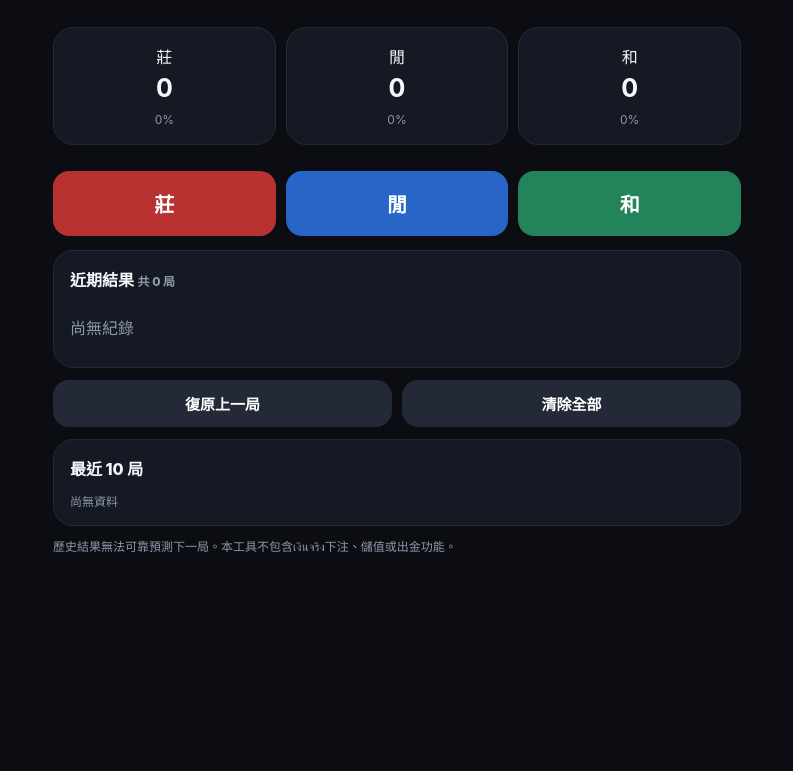
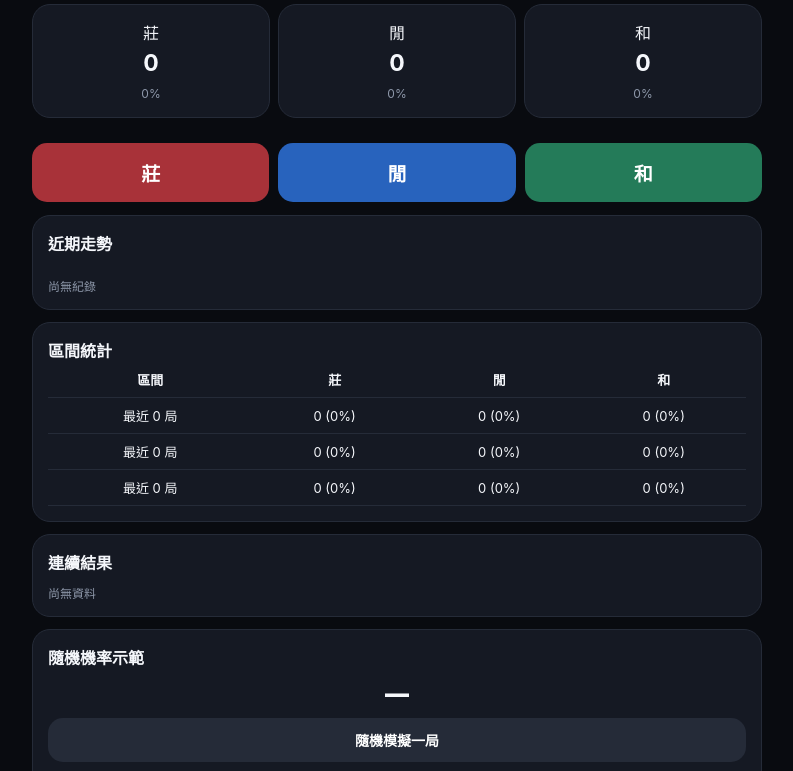
Before and after one commit to zz20081202-cmyk/my-web-app, a plain HTML site: page index.html in a window 1280 px wide. Shown: the part 92-863 px from the top of the page, without its empty margins (243-1036 px from the left). Before the commit the page ends 800 px from the top, so only its background shows below. Drawn offline with Linux system fonts and the light colour scheme.

Commit message:
Add files via upload

```diff
--- a/index.html
+++ b/index.html
@@ -3,79 +3,75 @@
 <head>
 <meta charset="utf-8">
 <meta name="viewport" content="width=device-width,initial-scale=1,viewport-fit=cover">
-<meta name="theme-color" content="#0b0d12">
-<title>百家樂走勢分析</title>
+<meta name="theme-color" content="#090b10">
+<title>百家樂統計 V2</title>
 <style>
-:root{font-family:-apple-system,BlinkMacSystemFont,"SF Pro Display","Noto Sans TC",sans-serif;color-scheme:dark}
-*{box-sizing:border-box} body{margin:0;background:#0b0d12;color:#f5f7fb;min-height:100vh}
-.wrap{max-width:720px;margin:auto;padding:calc(18px + env(safe-area-inset-top)) 16px calc(30px + env(safe-area-inset-bottom))}
-h1{font-size:28px;margin:8px 0 4px}.sub{color:#8e98aa;font-size:13px;margin-bottom:18px}
-.card{background:#151923;border:1px solid #242a38;border-radius:20px;padding:16px;margin:12px 0}
-.stats{display:grid;grid-template-columns:repeat(3,1fr);gap:10px}
-.stat{text-align:center}.stat b{display:block;font-size:25px;margin:5px}.muted{color:#8e98aa;font-size:12px}
-.buttons{display:grid;grid-template-columns:repeat(3,1fr);gap:10px;margin:14px 0}
-button{border:0;border-radius:16px;padding:18px 8px;font-size:20px;font-weight:800;color:white;touch-action:manipulation}
-.banker{background:#b83232}.player{background:#2766c7}.tie{background:#23835b}
-.secondary{background:#232936;font-size:15px;padding:13px}
-.actions{display:grid;grid-template-columns:1fr 1fr;gap:10px}
-.history{display:grid;grid-template-columns:repeat(8,1fr);gap:7px}
-.dot{aspect-ratio:1;border-radius:50%;display:grid;place-items:center;font-weight:800;font-size:12px}
-.dot.b{background:#4b1c20;border:1px solid #d54b50}.dot.p{background:#173a70;border:1px solid #4f8fe8}.dot.t{background:#174c39;border:1px solid #40a77c}
-.empty{color:#8e98aa;padding:12px 0}.title{font-weight:800;margin-bottom:12px}
-.notice{font-size:12px;color:#8e98aa;line-height:1.55}
+*{box-sizing:border-box}body{margin:0;background:#090b10;color:#f5f7fb;font-family:-apple-system,BlinkMacSystemFont,"Noto Sans TC",sans-serif}
+main{max-width:760px;margin:auto;padding:calc(18px + env(safe-area-inset-top)) 15px calc(30px + env(safe-area-inset-bottom))}
+h1{margin:5px 0;font-size:27px}.sub,.muted{color:#8e98aa;font-size:12px}.card{background:#151923;border:1px solid #252b38;border-radius:18px;padding:15px;margin:12px 0}
+.grid3{display:grid;grid-template-columns:repeat(3,1fr);gap:8px}.stat{text-align:center}.stat b{display:block;font-size:23px;margin:5px}
+.buttons{display:grid;grid-template-columns:repeat(3,1fr);gap:9px;margin:13px 0}button{border:0;border-radius:15px;padding:16px 7px;color:#fff;font-size:19px;font-weight:800}
+.banker{background:#a83239}.player{background:#2863bd}.tie{background:#247b59}.secondary{background:#252b38;font-size:14px;padding:12px}
+.actions{display:grid;grid-template-columns:1fr 1fr;gap:9px}.road{display:grid;grid-template-columns:repeat(10,1fr);gap:5px;overflow:auto}
+.ball{aspect-ratio:1;border-radius:50%;display:grid;place-items:center;font-size:11px;font-weight:800;border:2px solid}
+.b{border-color:#e05259;color:#ff7b80}.p{border-color:#5590e8;color:#79aaff}.t{border-color:#46a77d;color:#65c89d}
+table{width:100%;border-collapse:collapse;font-size:13px}td,th{padding:8px 4px;border-bottom:1px solid #252b38;text-align:center}
+.sim{font-size:24px;font-weight:900;text-align:center;padding:10px}.warning{line-height:1.5}
 </style>
 </head>
-<body>
-<main class="wrap">
-<h1>百家樂走勢分析</h1>
-<div class="sub">純娛樂歷史統計工具</div>
+<body><main>
+<h1>百家樂統計 V2</h1>
+<div class="sub">歷史資料分析與隨機機率示範｜非下注預測工具</div>
 
-<section class="stats">
- <div class="card stat"><span>莊</span><b id="bc">0</b><span class="muted" id="bp">0%</span></div>
- <div class="card stat"><span>閒</span><b id="pc">0</b><span class="muted" id="pp">0%</span></div>
- <div class="card stat"><span>和</span><b id="tc">0</b><span class="muted" id="tp">0%</span></div>
+<section class="grid3">
+<div class="card stat">莊<b id="bc">0</b><span id="bp" class="muted">0%</span></div>
+<div class="card stat">閒<b id="pc">0</b><span id="pp" class="muted">0%</span></div>
+<div class="card stat">和<b id="tc">0</b><span id="tp" class="muted">0%</span></div>
 </section>
 
-<section class="buttons">
+<div class="buttons">
 <button class="banker" onclick="add('莊')">莊</button>
 <button class="player" onclick="add('閒')">閒</button>
 <button class="tie" onclick="add('和')">和</button>
+</div>
+
+<section class="card"><b>近期走勢</b><div id="road" class="road" style="margin-top:12px"></div><div id="empty" class="muted" style="margin-top:10px">尚無紀錄</div></section>
+
+<section class="card"><b>區間統計</b>
+<table><thead><tr><th>區間</th><th>莊</th><th>閒</th><th>和</th></tr></thead><tbody id="ranges"></tbody></table>
 </section>
 
+<section class="card"><b>連續結果</b><div id="streak" class="muted" style="margin-top:10px">尚無資料</div></section>
+
 <section class="card">
-<div class="title">近期結果 <span class="muted" id="total"></span></div>
-<div id="history" class="history"></div>
-<div id="empty" class="empty">尚無紀錄</div>
+<b>隨機機率示範</b>
+<div id="sim" class="sim">—</div>
+<button class="secondary" style="width:100%" onclick="simulate()">隨機模擬一局</button>
+<p class="muted warning">此按鈕使用隨機抽樣示範，不使用歷史紀錄預測實際下一局。前面出現的莊、閒或和，不會讓下一局因此「必然」出現另一種結果。</p>
 </section>
 
 <div class="actions">
 <button class="secondary" onclick="undo()">復原上一局</button>
 <button class="secondary" onclick="clearAll()">清除全部</button>
 </div>
-
-<section class="card">
-<div class="title">最近 10 局</div>
-<div id="summary" class="muted">尚無資料</div>
-</section>
-
-<p class="notice">歷史結果無法可靠預測下一局。本工具不包含เงินจริง下注、儲值或出金功能。</p>
 </main>
 <script>
 let data=JSON.parse(localStorage.getItem('baccaratHistory')||'[]');
 function save(){localStorage.setItem('baccaratHistory',JSON.stringify(data));render()}
-function add(x){data.push(x);save()}
-function undo(){data.pop();save()}
+function add(x){data.push(x);save()} function undo(){if(data.length)data.pop();save()}
 function clearAll(){if(data.length&&confirm('確定清除全部紀錄？')){data=[];save()}}
-function pct(n){return data.length?(n/data.length*100).toFixed(1)+'%':'0%'}
+function pct(n,d=data.length){return d?(n/d*100).toFixed(1)+'%':'0%'}
+function counts(a){return ['莊','閒','和'].map(x=>a.filter(v=>v===x).length)}
+function row(n){let a=data.slice(-n),c=counts(a);return `<tr><td>最近 ${Math.min(n,data.length)} 局</td><td>${c[0]} (${pct(c[0],a.length)})</td><td>${c[1]} (${pct(c[1],a.length)})</td><td>${c[2]} (${pct(c[2],a.length)})</td></tr>`}
+function simulate(){
+ let r=Math.random(),x=r<0.4586?'莊':r<0.9048?'閒':'和';
+ sim.textContent=x+'（隨機示範）';
+}
 function render(){
- let b=data.filter(x=>x==='莊').length,p=data.filter(x=>x==='閒').length,t=data.filter(x=>x==='和').length;
- bc.textContent=b;pc.textContent=p;tc.textContent=t;bp.textContent=pct(b);pp.textContent=pct(p);tp.textContent=pct(t);
- total.textContent='共 '+data.length+' 局';
- empty.style.display=data.length?'none':'block';
- history.innerHTML=data.slice(-40).map(x=>`<div class="dot ${x==='莊'?'b':x==='閒'?'p':'t'}">${x}</div>`).join('');
- let r=data.slice(-10),rb=r.filter(x=>x==='莊').length,rp=r.filter(x=>x==='閒').length,rt=r.filter(x=>x==='和').length;
- summary.textContent=r.length?`莊 ${rb}｜閒 ${rp}｜和 ${rt}`:'尚無資料';
+ let c=counts(data);bc.textContent=c[0];pc.textContent=c[1];tc.textContent=c[2];bp.textContent=pct(c[0]);pp.textContent=pct(c[1]);tp.textContent=pct(c[2]);
+ road.innerHTML=data.slice(-60).map(x=>`<div class="ball ${x==='莊'?'b':x==='閒'?'p':'t'}">${x}</div>`).join('');empty.style.display=data.length?'none':'block';
+ ranges.innerHTML=[10,20,50].map(row).join('');
+ if(!data.length) streak.textContent='尚無資料'; else {let last=data[data.length-1],n=1;for(let i=data.length-2;i>=0&&data[i]===last;i--)n++;streak.textContent=`目前連續：${last} × ${n}`;}
 }
 render();
-</script>
-</body></html>
+</script></body></html>
```
